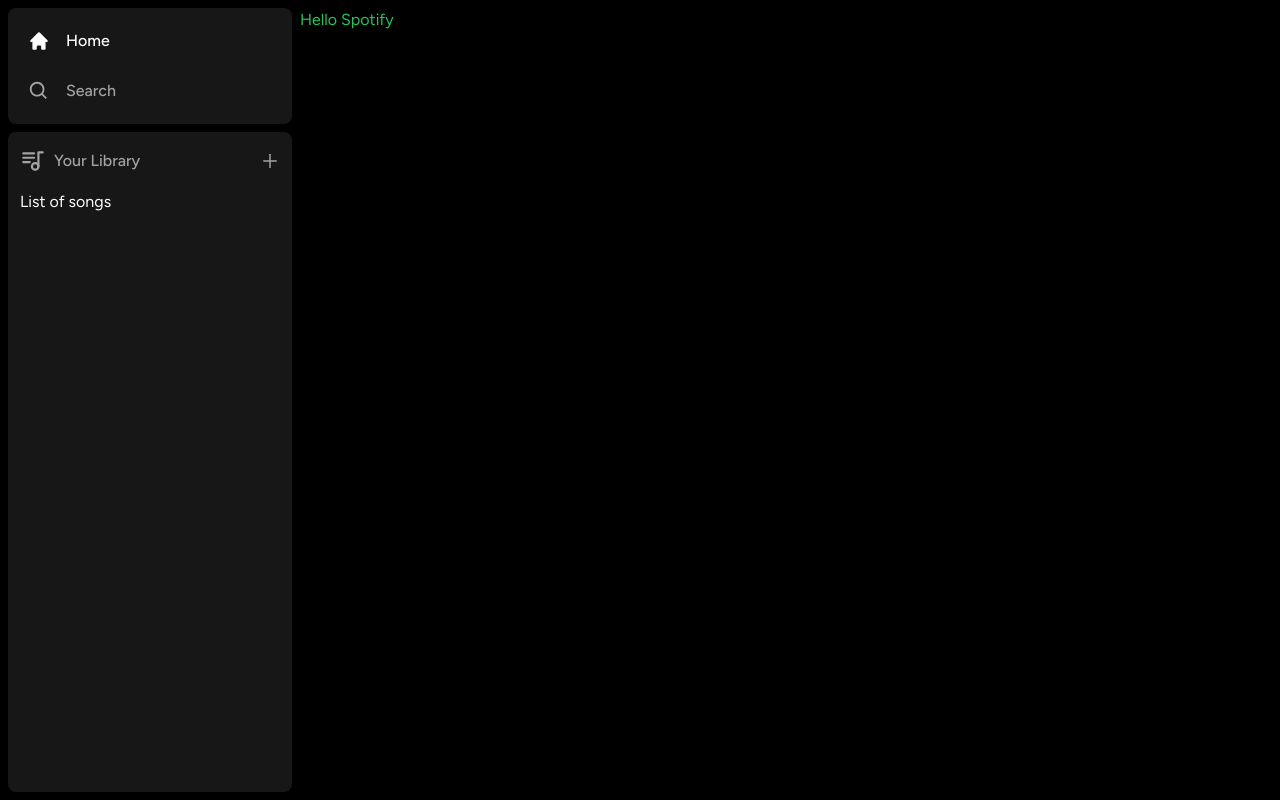
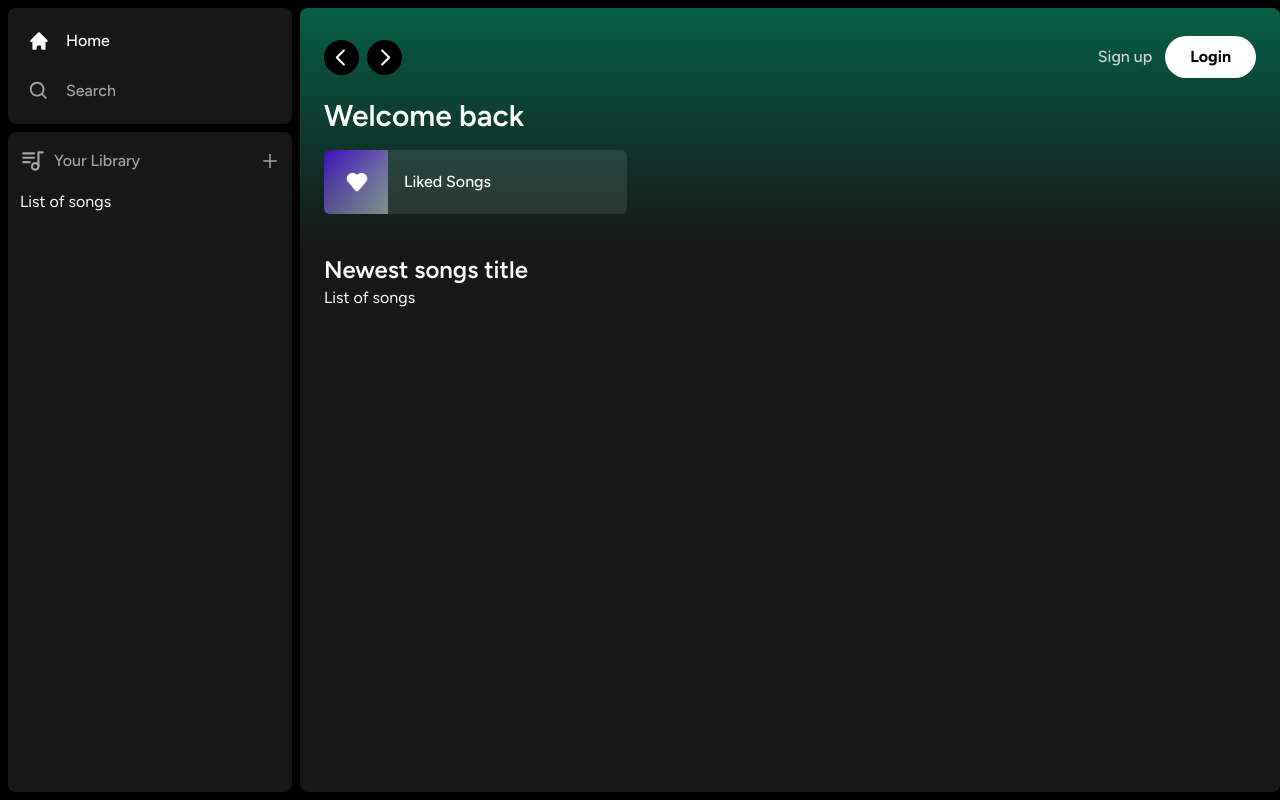
Before and after one commit to AdekeyeAdeniyi/spotify-clone, a Next.js app: page / in a window 1280 px wide. Built offline with nearby package versions, Linux system fonts and the light colour scheme.

Commit message:
chore(layout): establish backbone structure for page layout

```diff
--- /dev/null
+++ b/app/(site)/page.tsx
@@ -0,0 +1,33 @@
+import Header from "@/components/Header";
+import ListItem from "@/components/ListItem";
+
+const Home = () => {
+    return (
+        <div className="bg-neutral-900 rounded-lg h-full w-full overflow-hidden overflow-y-auto">
+            <Header>
+                <div className="mb-2">
+                    <h1 className="text-white text-3xl font-semibold">
+                        Welcome back
+                    </h1>
+                    <div className="grid grid-cols-1 sm:grid-cols-2 xl:grid-cols-3 2xl:grid-cols-4 gap-3 mt-4">
+                        <ListItem
+                            image="/images/liked.png"
+                            name="Liked Songs"
+                            href="liked"
+                        />
+                    </div>
+                </div>
+            </Header>
+            <div className="mt-2 mb-7 px-6">
+                <div className="flex justofy-between items-center">
+                    <h1 className="text-white text-2xl font-semibold">
+                        Newest songs title
+                    </h1>
+                </div>
+                <div>List of songs</div>
+            </div>
+        </div>
+    );
+};
+
+export default Home;
--- a/app/page.tsx
+++ /dev/null
@@ -1,3 +0,0 @@
-export default function Home() {
-    return <div className="text-green-500">Hello Spotify</div>;
-}
```
